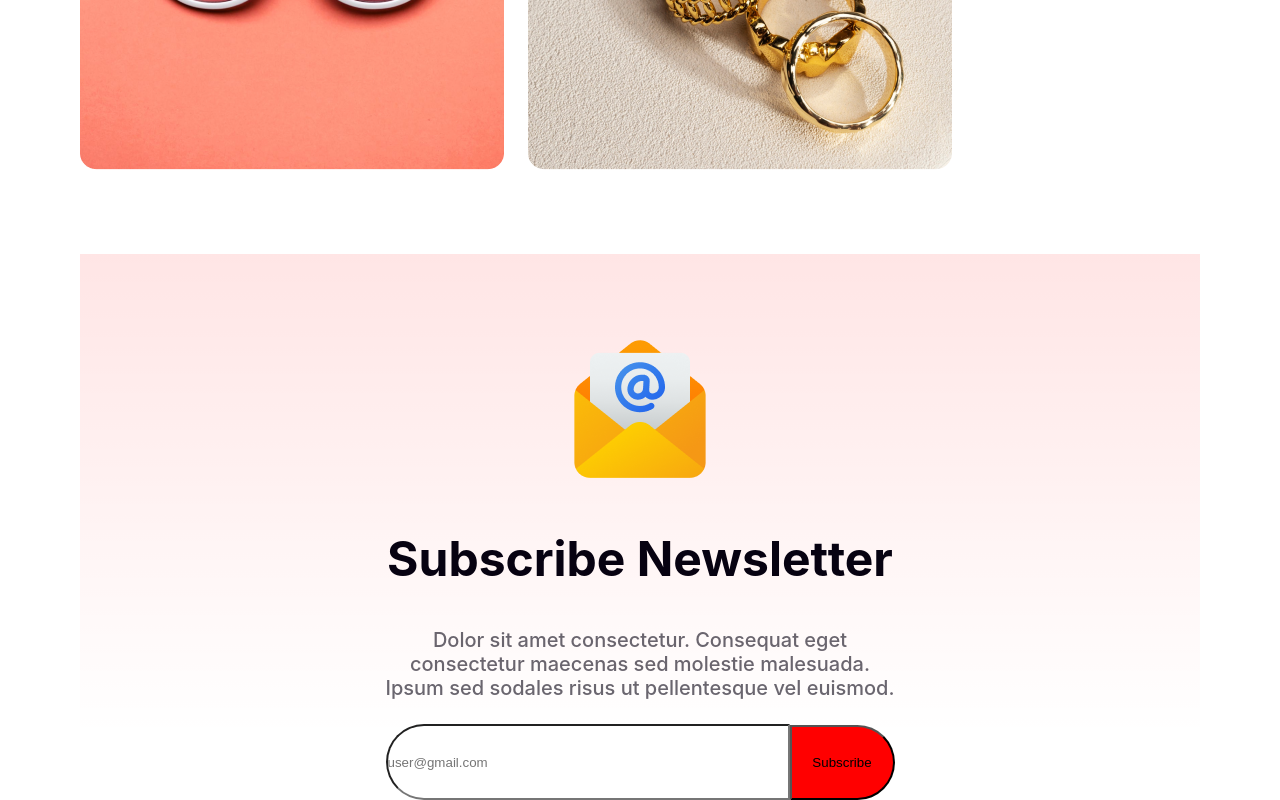
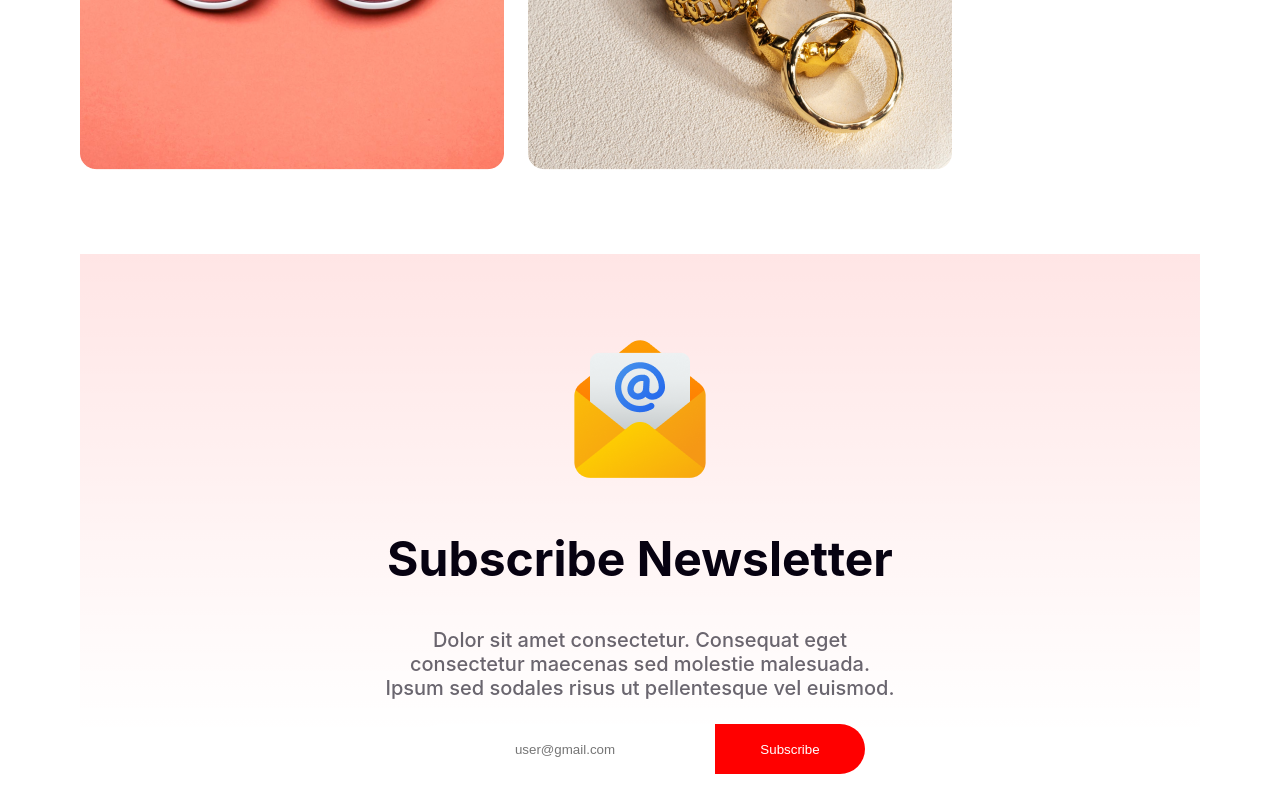
Before and after one commit to MHOPI98/new-year-new-mission, a plain HTML site: page index.html in a window 1280 px wide. Shown: the part 5623-6423 px from the top of the page. Drawn offline with Linux system fonts and the light colour scheme.

Commit message:
Subscribe final added

```diff
--- a/css/style.css
+++ b/css/style.css
@@ -241,7 +241,7 @@ header {
     padding: 0 300px;
 
 }
-.img_functions{
+.holiday-img{
     margin: 60px;
     height: 400px;
     background-image:  url('../resources/Rectangle\ 1.png');
@@ -250,7 +250,7 @@ header {
 
 }
 
-.img_function{
+.images{
     height: 600px;
 
     display: flex;
@@ -311,14 +311,19 @@ header {
 .contact input {
     border-top-left-radius: 50px;
     border-bottom-left-radius: 50px;
-    background: #FFF;
-    width: 400px;
-    height: 72px;
+    width: 300px;
+    text-align: center;
+    border: none;
+    height: 50px;
+    color: black;
 }
 
 .btn {
-    width: 105px;
-    height: 75px;
+    width: 150px;
+    text-align: center;
+    height: 50px;
+    border: none;
     border-radius: 0px 50px 50px 0px;
     background: #F00;
+    color: #FFF;
 }
--- a/index.html
+++ b/index.html
@@ -75,9 +75,9 @@
                     fermentum amet amet sit consectetur.
                 </p>
             </div>
-            <div   class="img_functions">
+            <div   class="holiday-img">
 
-                <div  class="img_function">
+                <div  class="images">
                     <div>
                         <img class="opi-t" src="resources/Group 75.png" alt="">
 
```
